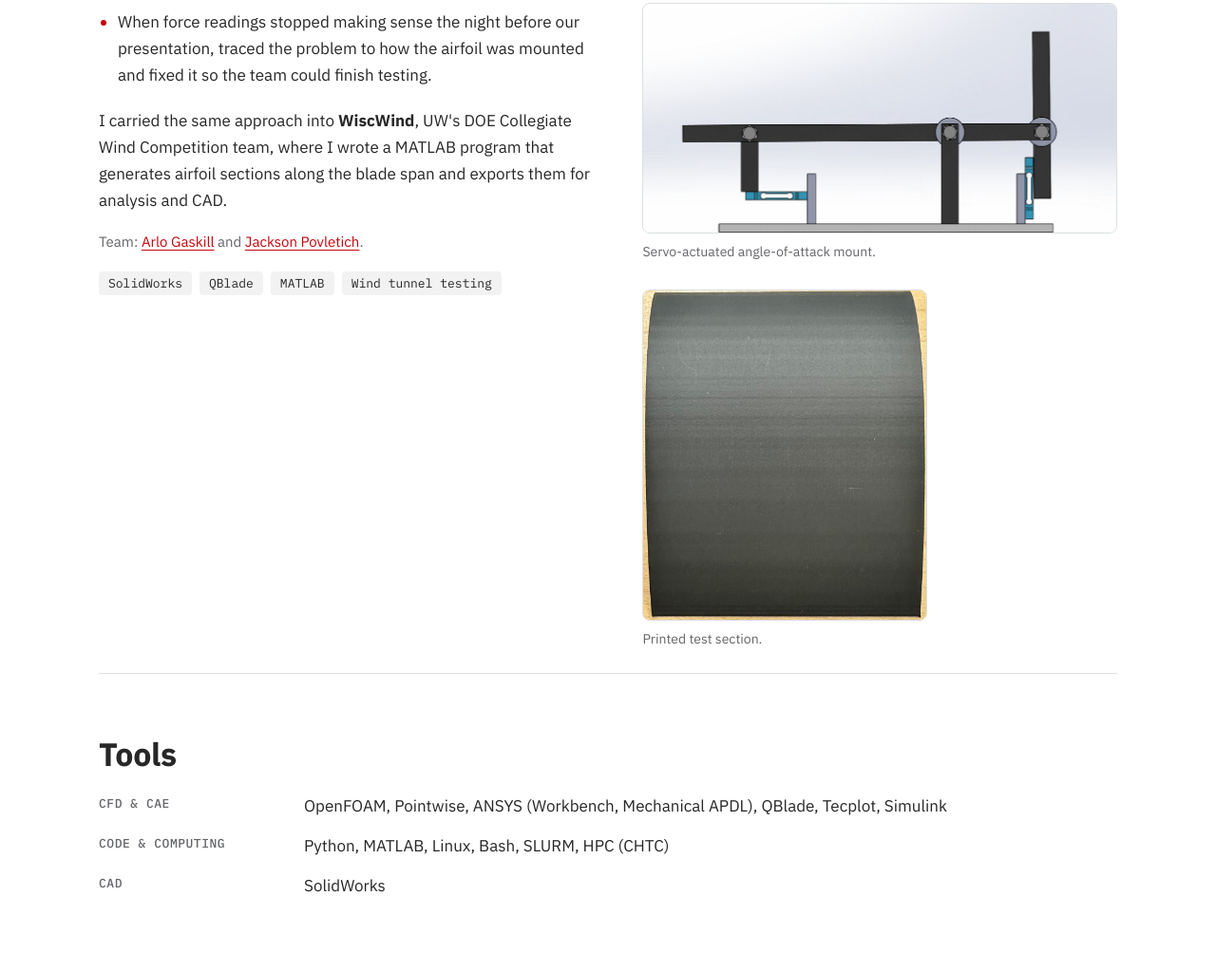
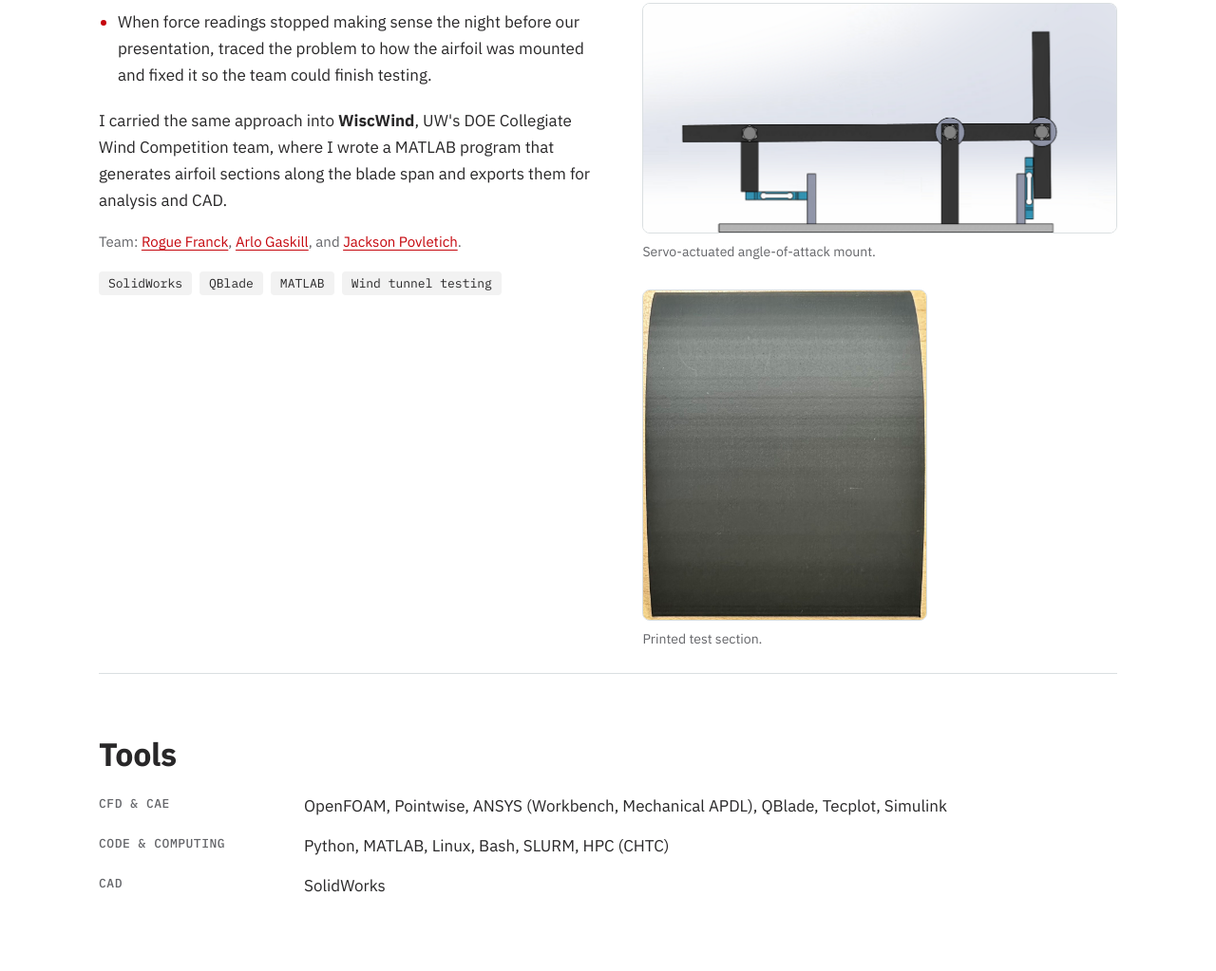
Before and after one commit to RoadBloch/rightaroundthebloch.com, a plain HTML site: page index.html in a window 1280 px wide. Shown: the part 4369-5392 px from the top of the page at 95% size. Drawn offline with Linux system fonts and the light colour scheme.

Commit message:
Update team credits in index.html

```diff
--- a/index.html
+++ b/index.html
@@ -132,7 +132,7 @@
           <li>When force readings stopped making sense the night before our presentation, traced the problem to how the airfoil was mounted and fixed it so the team could finish testing.</li>
         </ul>
         <p>I carried the same approach into <strong>WiscWind</strong>, UW's DOE Collegiate Wind Competition team, where I wrote a MATLAB program that generates airfoil sections along the blade span and exports them for analysis and CAD.</p>
-        <p class="credit">Team: <a href="https://www.linkedin.com/in/arlo-gaskill-742187329/">Arlo Gaskill</a> and <a href="https://www.linkedin.com/in/jackson-povletich/">Jackson Povletich</a>.</p>
+        <p class="credit">Team: <a href="https://www.linkedin.com/in/rogue-frank-b45513326/">Rogue Franck</a>, <a href="https://www.linkedin.com/in/arlo-gaskill-742187329/">Arlo Gaskill</a>, and <a href="https://www.linkedin.com/in/jackson-povletich/">Jackson Povletich</a>.</p>
         <p class="tags"><span>SolidWorks</span><span>QBlade</span><span>MATLAB</span><span>Wind tunnel testing</span></p>
       </div>
       <div class="media stack">
```
